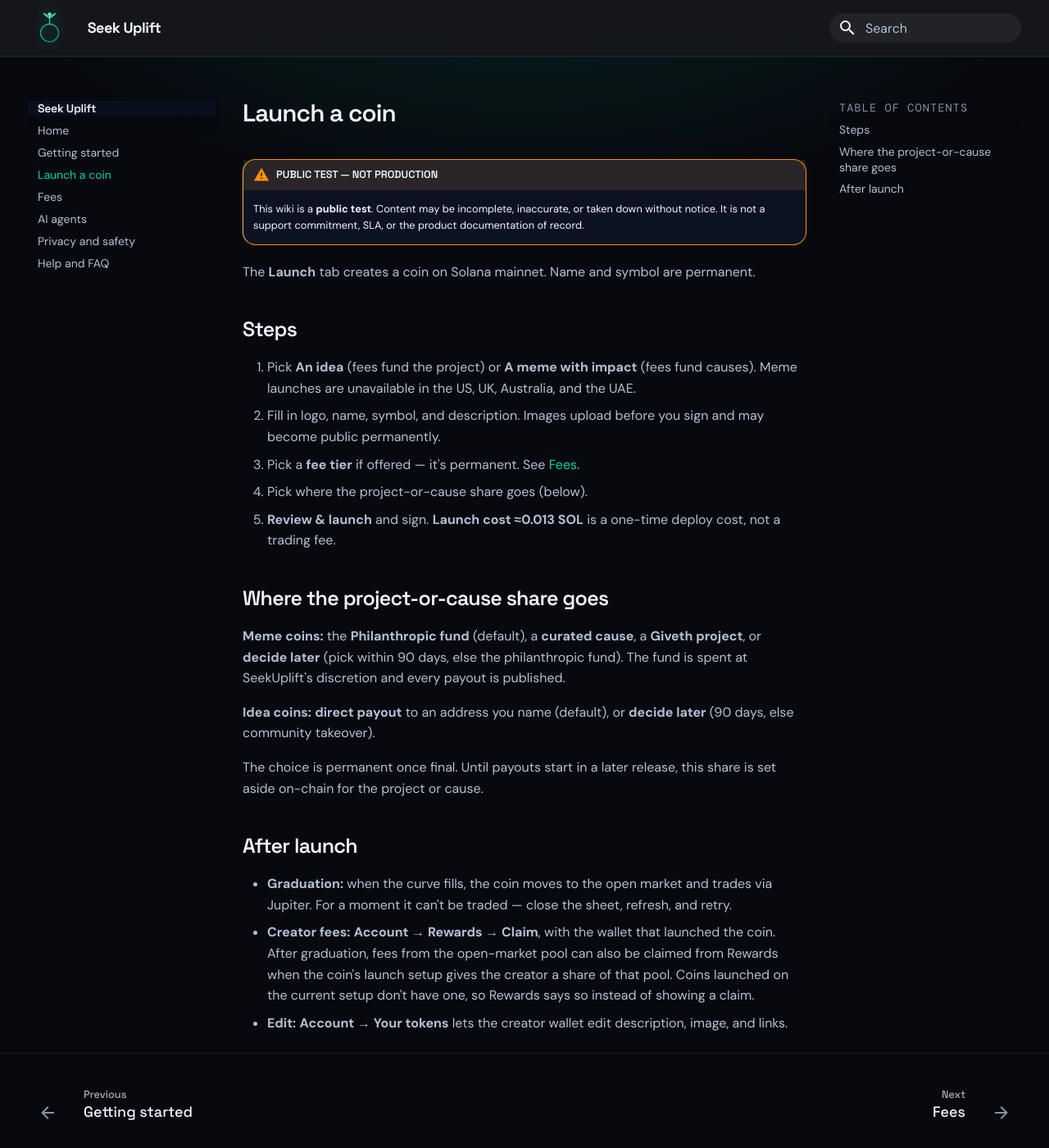
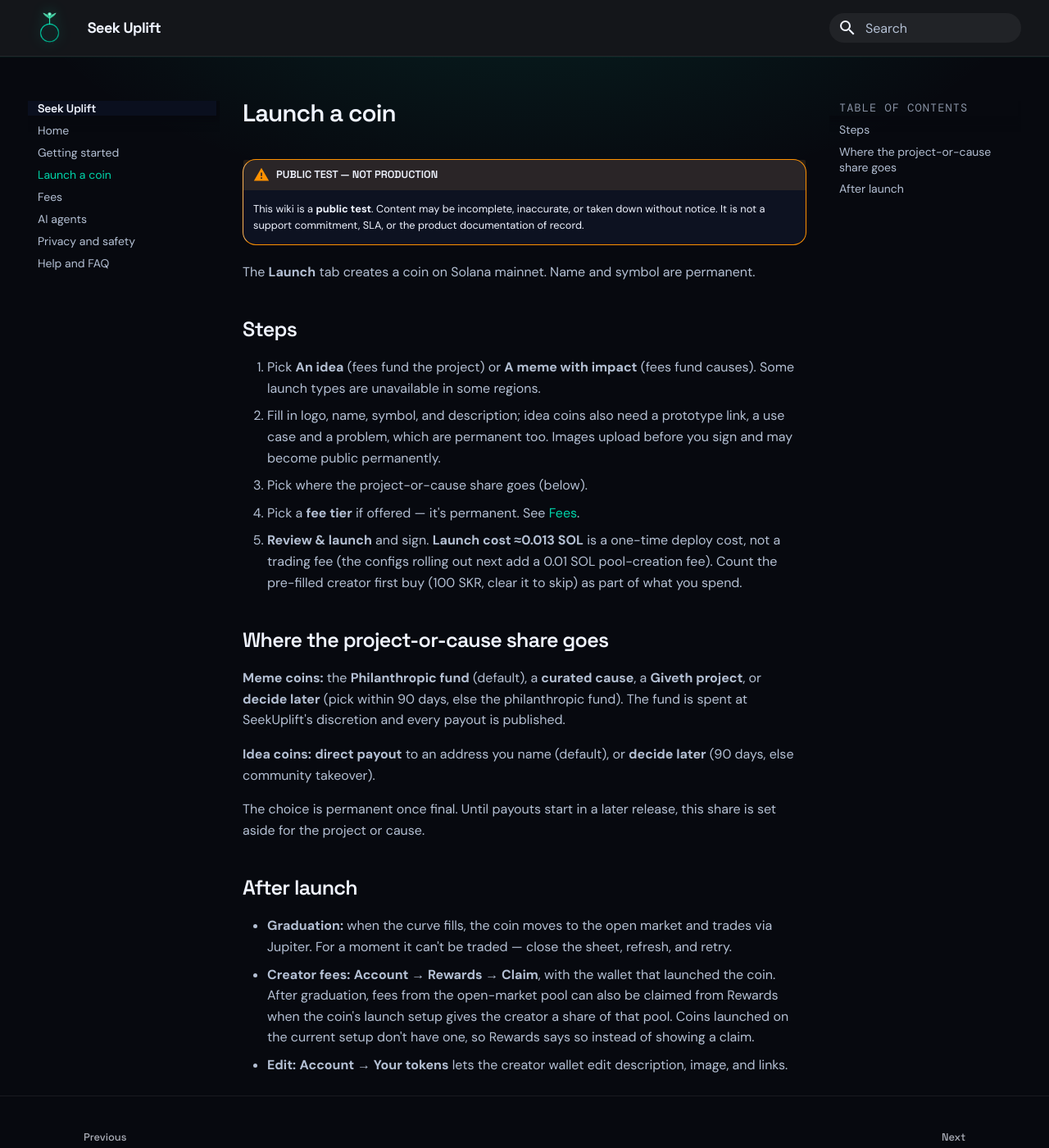
Before and after one commit to seekuplift/help-center-wiki, an MkDocs documentation site: the page built from docs/launching.md, in a window 1280 px wide and 1400 px high. Shown: the whole window at 82% size. Built offline with MkDocs 1.6.1 and Material for MkDocs 9.7.7, drawn with Linux system fonts in a browser that asks for light colours; some web fonts are replaced; comment, search, counter and statistics services are not loaded.

Commit message:
docs(wiki): correct audit findings on fees, launching, and wallet prompts
- Instant wallet trades are the exception to "no signature without your tap".
- Cause share is "set aside"; drop the program-custody and on-chain-enforced
  claims (bootstrap claims pay to the operator multisig; wording rule).
- Pool-creation fee: 0.01 SOL on the next configs, not 0.
- Transfer fee 1% or 10% to start; today's coins use the 16% creator setup.
- Launch: first buy counts toward cost, idea-coin fields, no country list.
- Minor: creator first buy pays base fee, surcharge on every tier,
  non-refundable instant fee, follow semantics, build-dependent help menu.

Co-Authored-By: Claude Opus 5.5 <noreply@anthropic.com>
Claude-Session: https://claude.ai/code/session_01T8mPmBvKueFjqbJNcxrXVm

```diff
--- a/docs/fees.md
+++ b/docs/fees.md
@@ -8,9 +8,9 @@ permanent). Meteora takes **20%** of that fee first. SOL gas is separate.
 ## The split
 
 Every trading fee is divided the same way, on the bonding curve and
-after graduation. The production launch config isn't final yet, so
-**TBD** values for it are filled in once it is. The configs rolling out
-next (the split below) are enforced on-chain.
+after graduation. The split below is for the configs rolling out next;
+coins launched today use the current setup, where the creator gets 16%
+of what's left after Meteora and there is no fee-tier choice.
 
 ### Standard configs (creator share 30%)
 
@@ -50,9 +50,10 @@ out next offer:
 
 Every tier, flat ones included, opens at **99%** and falls exponentially
 (fastest at the start) over 20 periods of 75 slots (1,500 slots, about 10
-minutes) to its own fee.
+minutes) to its own fee. The creator's own first buy in the launch
+transaction pays the base fee instead.
 
-Flat tiers on the curve also add a small volatility surcharge when
+Every tier on the curve also adds a small volatility surcharge when
 trading is hectic (up to about +0.25% / +1% / +2% for the 1.25% / 5% /
 10% tiers). The Launch wizard shows the exact schedule before you sign.
 
@@ -63,12 +64,12 @@ trading is hectic (up to about +0.25% / +1% / +2% for the 1.25% / 5% /
     describes how they will work.
 
 A coin can be launched as a **fee-on-transfer** coin (a Token-2022
-transfer fee). The coin itself takes **1%, 5% or 10%** of every
+transfer fee). The coin itself takes **1% or 10%** (more rates to come later) of every
 transfer, **on top of** the trading fee above:
 
 - It applies to buys, sells, and plain wallet-to-wallet transfers, on
   any venue, before and after graduation.
-- The rate is fixed at launch and can never be changed.
+- The rate is set at launch.
 - Meteora takes no cut of it, and the creator gets none.
 
 | Config | Creator | Launchpad | Cause |
@@ -76,8 +77,8 @@ transfer, **on top of** the trading fee above:
 | Standard | 0% | **42.85%** | **57.15%** |
 | Cause-only | 0% | 0% | **100%** |
 
-The cause share is set aside on-chain, held by the program and not by
-the team. Payouts start in a later release. SeekUplift claims the
+The cause share is set aside for the cause; payouts start in a later
+release. SeekUplift claims the
 launchpad share.
 
 What you'll see: buyers receive slightly fewer tokens, and a seller's
--- a/docs/launching.md
+++ b/docs/launching.md
@@ -8,14 +8,16 @@ permanent.
 ## Steps
 
 1. Pick **An idea** (fees fund the project) or **A meme with impact**
-   (fees fund causes). Meme launches are unavailable in the US, UK,
-   Australia, and the UAE.
-2. Fill in logo, name, symbol, and description. Images upload before you
-   sign and may become public permanently.
-3. Pick a **fee tier** if offered — it's permanent. See [Fees](fees.md).
-4. Pick where the project-or-cause share goes (below).
+   (fees fund causes). Some launch types are unavailable in some regions.
+2. Fill in logo, name, symbol, and description; idea coins also need a
+   prototype link, a use case and a problem, which are permanent too.
+   Images upload before you sign and may become public permanently.
+3. Pick where the project-or-cause share goes (below).
+4. Pick a **fee tier** if offered — it's permanent. See [Fees](fees.md).
 5. **Review & launch** and sign. **Launch cost ≈0.013 SOL** is a one-time
-   deploy cost, not a trading fee.
+   deploy cost, not a trading fee (the configs rolling out next add a
+   0.01 SOL pool-creation fee). Count the pre-filled creator first buy
+   (100 SKR, clear it to skip) as part of what you spend.
 
 ## Where the project-or-cause share goes
 
@@ -28,7 +30,7 @@ discretion and every payout is published.
 **decide later** (90 days, else community takeover).
 
 The choice is permanent once final. Until payouts start in a later
-release, this share is set aside on-chain for the project or cause.
+release, this share is set aside for the project or cause.
 
 ## After launch
 
```
Also changed, not shown: other parts of docs/fees.md (+1 -1 lines), docs/getting-started.md (+7 -5 lines), docs/privacy.md (+2 -1 lines), docs/support.md (+1 -1 lines).
